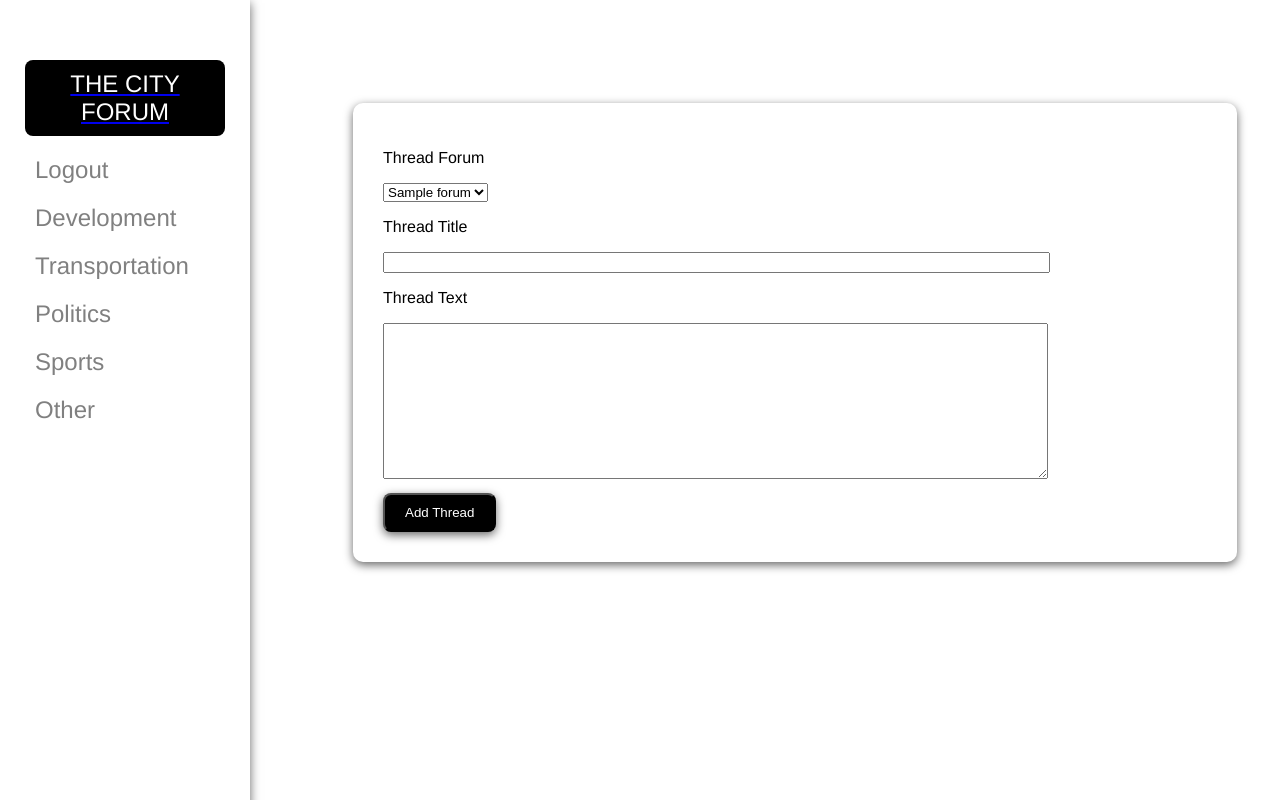
After one commit to mforte215/The-City-Forum, a Django app: page /add-thread/ in a window 1280 px wide. The commit adds this page. Run offline with Django 4.2, Linux system fonts and the light colour scheme; a user stored in the database is signed in; tables that the repository leaves empty hold one stand-in row (values such as "Sample post").

Commit message:
add new thread functionality

```diff
--- a/cityforum/cityforum/urls.py
+++ b/cityforum/cityforum/urls.py
@@ -10,4 +10,5 @@ urlpatterns = [
     path('login/', views.loginView, name='login'),
     path('logout/', views.logoutView, name='logout'),
     path('sign-up/', views.signupView, name='sign-up'),
+    path('add-thread/', views.AddThreadView, name='add-thread'),
 ]
--- a/cityforum/forum/static/forum/css/style.css
+++ b/cityforum/forum/static/forum/css/style.css
@@ -137,11 +137,6 @@ body {
   font-size: x-large;
 }
 
-.thread-body {
-  width: 80%;
-  margin: auto;
-}
-
 .add-thread-box {
   display: block;
   overflow: auto;
@@ -195,3 +190,42 @@ body {
   box-shadow: 0 3px 10px rgb(0 0 0 / 0.6);
   float: right;
 }
+
+/* ADD THREAD PAGE */
+
+.add-thread-container {
+  margin-top: 10%;
+  width: 80%;
+  box-shadow: 0 3px 10px rgb(0 0 0 / 0.6);
+  margin-left: 10%;
+  margin-right: 10%;
+  padding: 30px;
+  border-radius: 10px;
+  overflow: auto;
+  text-align: left;
+}
+
+.thread-body {
+  width: 80%;
+  height: fit-content;
+  max-width: 80%;
+  min-width: 80%;
+}
+
+.thread-title {
+  width: 80%;
+  max-width: 80%;
+  min-width: 80%;
+}
+
+.submit-thread-btn {
+  background-color: black;
+  color: white;
+  margin-top: 10px;
+  padding-left: 20px;
+  padding-right: 20px;
+  padding-top: 10px;
+  padding-bottom: 10px;
+  border-radius: 8px;
+  box-shadow: 0 3px 10px rgb(0 0 0 / 0.6);
+}
--- /dev/null
+++ b/cityforum/forum/templates/forum/add-thread.html
@@ -0,0 +1,28 @@
+{% extends 'forum/base.html' %}
+{% load static %}
+{% block content %}
+<div class="main-content">
+<div class="add-thread-container">
+    <form method="POST">
+        {% csrf_token %}
+        <div class="thread-form-control">
+            <p>Thread Forum</p>
+            <select name="thread-forum">
+            {% for forum in forums %}
+            <option value={{forum.id}}>{{forum.title}}</option>
+            {% endfor %}
+            </select>
+            </div>
+        <div class="thread-form-control">
+        <p>Thread Title</p>
+        <input class="thread-title" name="title" type="text" />
+        </div>
+        <div class="thread-form-control">
+        <p>Thread Text</p>
+        <textarea class="thread-body" rows="10" name="body" /> </textarea>
+        </div>
+        <input class="submit-thread-btn" type="submit" value="Add Thread">
+    </form>
+</div>
+</div>
+{% endblock %}
--- a/cityforum/forum/templates/forum/forum.html
+++ b/cityforum/forum/templates/forum/forum.html
@@ -5,7 +5,7 @@
     <div class="latest-threads">
         {% if user.is_authenticated %}
         <div class="add-thread-box">
-            <button class="add-thread-btn">Add Thread</button>
+            <a class="add-thread-btn" href={% url 'add-thread' %}>Add Thread</a>
         </div>
         {% endif %}
         <h2>Latest {{forum.title}} Threads</h2>
--- a/cityforum/forum/templates/forum/sidebar.html
+++ b/cityforum/forum/templates/forum/sidebar.html
@@ -19,6 +19,9 @@
       <a href="{% url 'forum' 'Development' %}">Development</a>
     </div>
     <div class="link-area">
+      <a href="{% url 'forum' 'Transportation' %}">Transportation</a>
+    </div>
+    <div class="link-area">
       <a href="{% url 'forum' 'Politics' %}">Politics</a>
     </div>
     <div class="link-area">
--- a/cityforum/forum/views.py
+++ b/cityforum/forum/views.py
@@ -74,3 +74,24 @@ def signupView(request):
                         return HttpResponseRedirect(reverse('index'))
                 else:
                     return render(request, 'registration/sign-up.html')
+
+def AddThreadView(request):
+    if request.method == 'GET':
+        if request.user.is_authenticated:
+            forums = Forum.objects.all()
+            return render(request, 'forum/add-thread.html', {'forums': forums})
+        else:
+            return render(request, 'registration/login.html')
+    if request.method == 'POST':
+        if request.user.is_authenticated:
+            thread_forum = request.POST['thread-forum']
+            title = request.POST['title']
+            body = request.POST['body']
+            '''Needs to be forum instance so need to get forum object'''
+            forum = Forum.objects.get(id=thread_forum)
+            new_thread = Thread(forum=forum, title=title, body=body)
+            new_thread.save()
+            threads = Thread.objects.filter(forum__id=thread_forum)
+            return render(request, 'forum/forum.html', {'threads': threads, 'forum': forum })
+        else:
+            return render(request, 'registration/login.html')
```
Also changed, not shown: cityforum/forum/templates/forum/index.html (+7 -2 lines), cityforum/forum/templates/forum/thread.html (+7 -0 lines).
